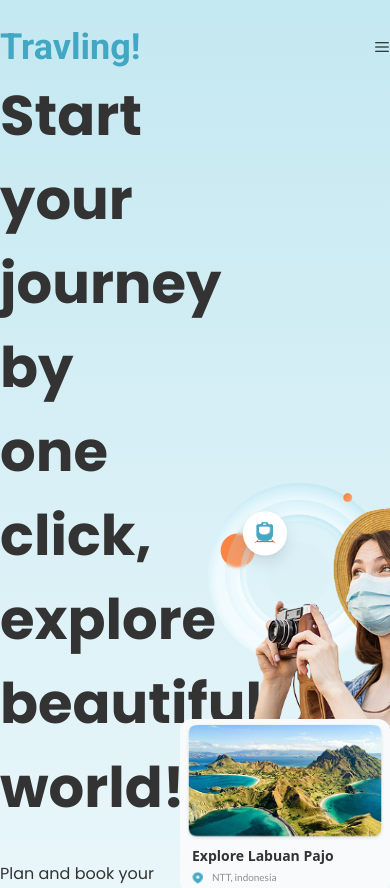
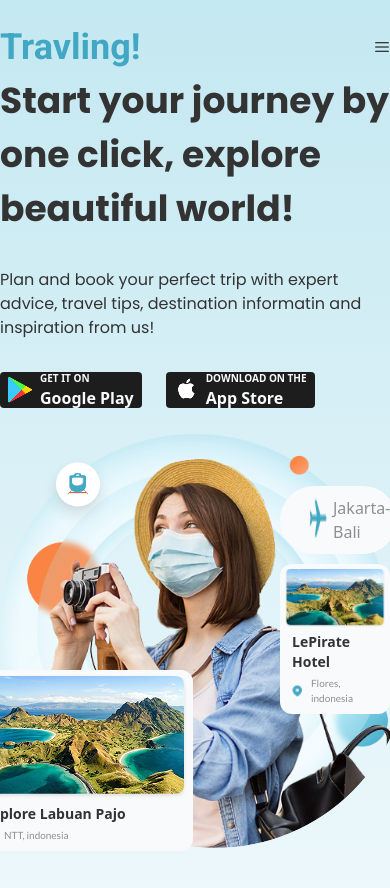
Before and after one commit to SanjilaGangaju/Landing-Page, a React (Vite) app: page / in a window 390 px wide. Shown: the top 888 px of the page. Built offline with nearby package versions, Linux system fonts and the light colour scheme.

Commit message:
edit hero section

```diff
--- a/src/components/Hero/Hero.jsx
+++ b/src/components/Hero/Hero.jsx
@@ -3,9 +3,9 @@ import Cards from '../Card/Cards'
 const Hero = () => {
   return (
     <main>
-        <div className='wrapper grid grid-cols-2 justify-center  items-center gap-[26px]'>
+        <div className='wrapper grid grid-cols-1 md:grid-cols-2 lg:grid-cols-2 justify-center  items-center gap-[26px]'>
              <div className='flex flex-col gap-[32px] w-full '>
-            <h1 className='font-[poppins] text-[#333333] font-bold text-[56px]'>Start your journey by one click, explore beautiful world!</h1>
+            <h1 className='font-[poppins] text-[#333333] font-bold text-[36px] md:text-[56px] '>Start your journey by one click, explore beautiful world!</h1>
             <p className='font-[poppins] text-[#333333]  text-[16px]'>Plan and book your perfect trip with expert advice, travel tips, destination informatin and inspiration from us!</p>
             <div className='flex gap-6'>
             <div className='bg-[#1d1d1d] max-h-9 cursor-pointer flex items-center justify-center gap-2 p-1 px-2 hover:bg-[black] rounded'>
@@ -36,7 +36,7 @@ const Hero = () => {
 
             <div className='relative w-full'>
                 <img  src="/images/bg.png"></img>
-                <div className='absolute w-90 h-90 overflow-hidden left-55 top-46 z-[1]  transform -translate-x-50 -translate-y-40  rounded-full' >
+                <div className='absolute w-full h-full overflow-hidden left-55 top-46 z-[1]  transform -translate-x-50 -translate-y-40  rounded-full' >
                   <img className="rounded-full  w-full h-full object-contain" src="/images/heroimage.png"></img>
 
                 </div>
```
Also changed, not shown: src/components/Header/Header.jsx (line endings or trailing spaces).
